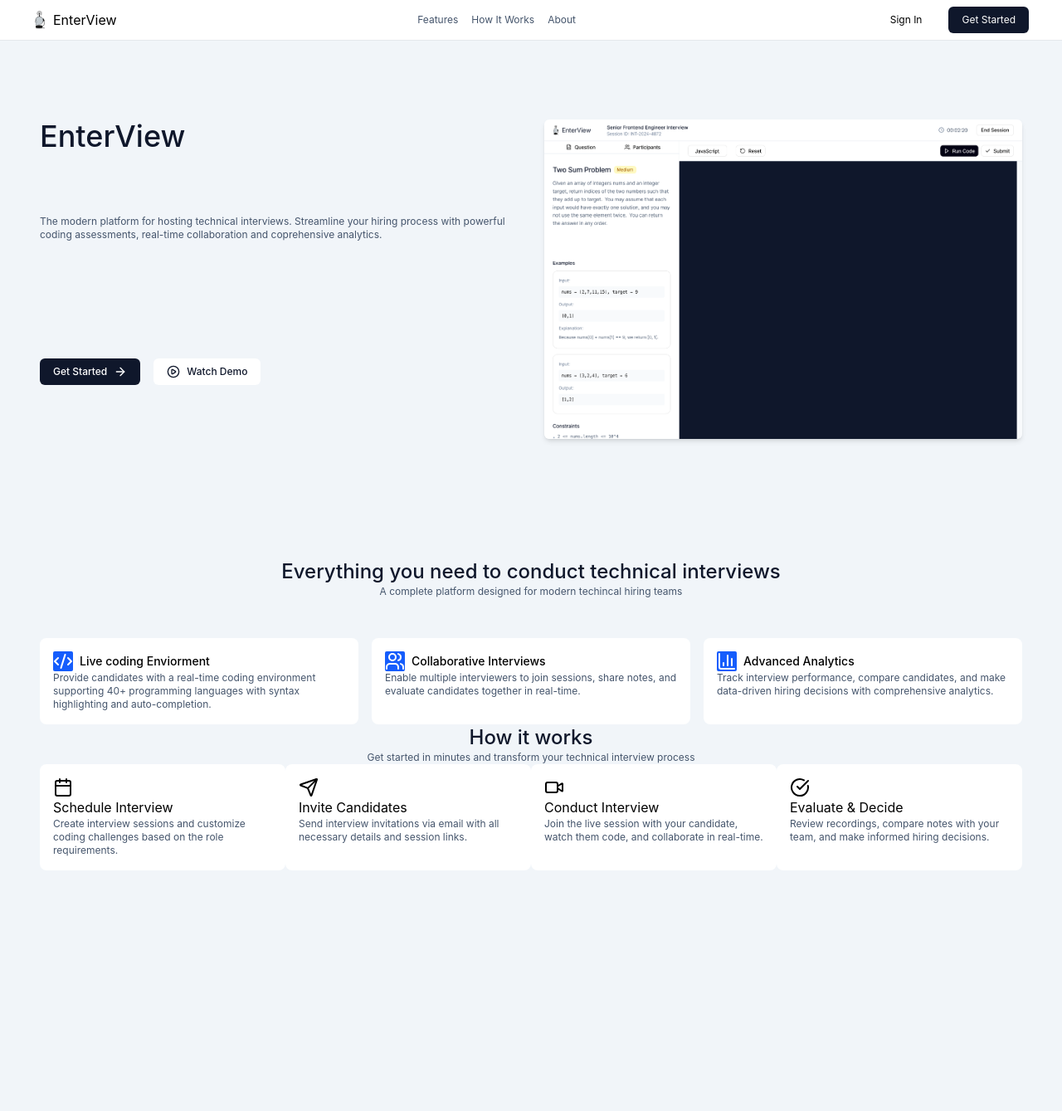
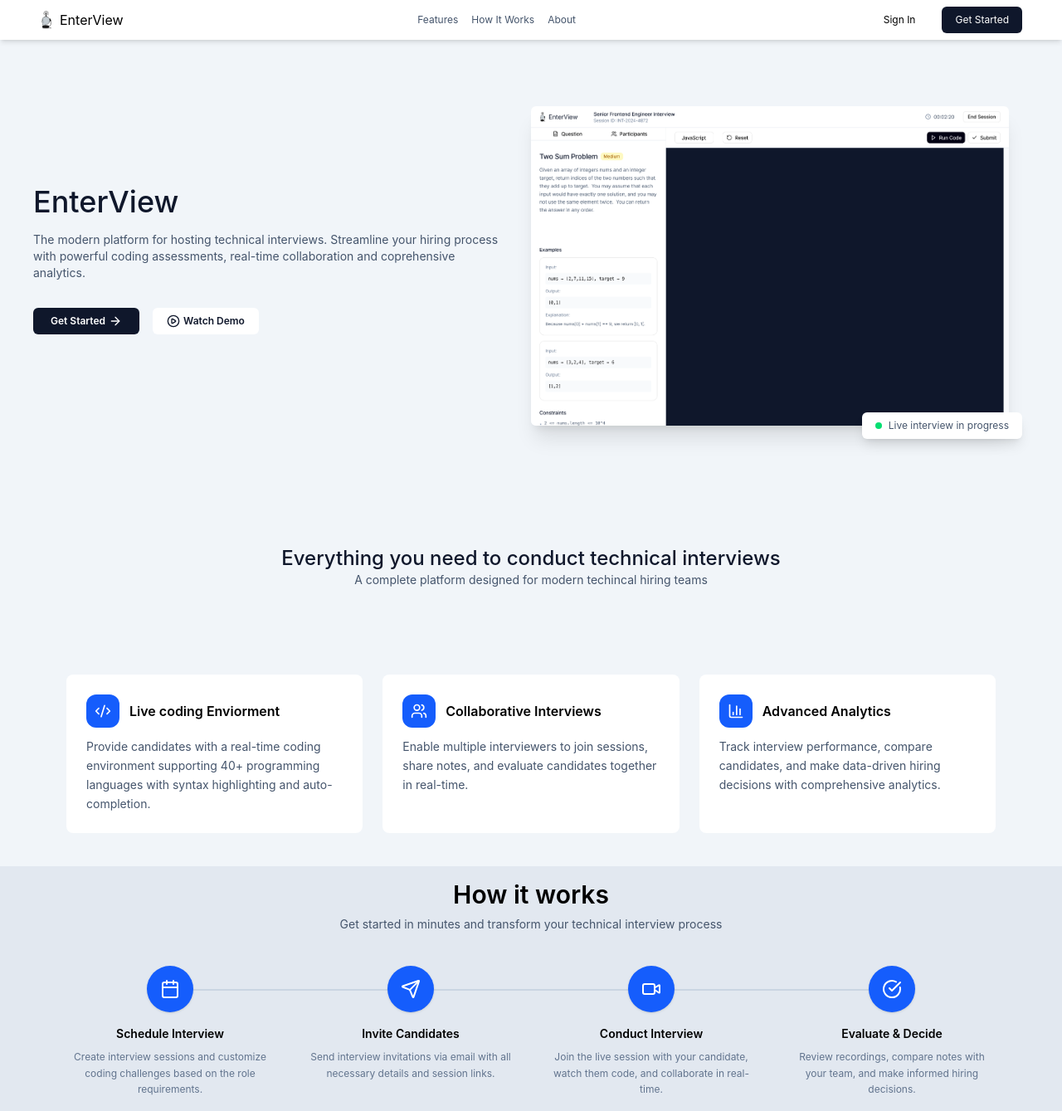
Before and after one commit to igrimzyi/Interviewer, a React (Vite) app in the folder apps/web/: page / in a window 1280 px wide. Shown: the whole page at 83% size. Before the commit the page ends 1049 px from the top, so only its background shows below. Built offline with nearby package versions, Linux system fonts and the light colour scheme.

Commit message:
Add initial landing page layout matching the reference

```diff
--- a/apps/web/src/App.tsx
+++ b/apps/web/src/App.tsx
@@ -5,7 +5,7 @@ import LandingPage from './pages/LandingPage.tsx'
 
 function App() {
   return (
-    <div className="min-h-screen">
+    <div className="min-h-screen w-full">
       <Routes>
         <Route path="/" element={<><Navbar/> <LandingPage /></>} />
         <Route path="/about" element={<div>About Page</div>} />
--- a/apps/web/src/components/Navbar.tsx
+++ b/apps/web/src/components/Navbar.tsx
@@ -1,29 +1,40 @@
 import { Link } from 'react-router-dom'
 import { buttonStyles } from '../styles/shared'
+import { Menu } from 'lucide-react'
+
+import { useState } from 'react'
 
 export default function Navbar() {
     {
+        const [open, setOpen] = useState(false);
+
         return (
-            <nav className="sticky top-0 flex bg-white shadow-2xs px-8 py-2">
-                <div className="flex justify-between items-center flex-wrap gap-4
-            max-w-300 mx-auto w-full">
+            <nav className="sticky top-0 flex flex-col shadow-md px-2 py-2 bg-white z-100 w-full">
+                <div className="flex  justify-between items-center flex-wrap gap-4 w-full sm:px-10">
 
                     {/*Lleft side: Logo and Title*/}
                     <div className="flex items-center gap-2">
                         <img className="w-4" src="/src/assets/logo.png" alt="EnterView Logo" />
                         <Link to="/"
-                        className="text-base">EnterView</Link>
+                            className="text-base">EnterView</Link>
                     </div>
 
-                    {/*Middle: Navigation Links*/}
-                    <div className="flex items-center gap-4 text-text-secondary text-xs">
+
+                    {/*Mobile Navigation button*/}
+                    <button className="sm:hidden mx-[8vw] px-2 py2 h-full bg-text-primary rounded box-border  cursor-pointer hover:opacity-90 transition-colors duration-300"
+                        onClick={() => setOpen(!open)}>
+                        <Menu className="text-white w-4" />
+                    </button>
+
+
+                    {/*Desktop Navigation*/}
+                    <div className="hidden sm:flex items-center gap-4 text-text-secondary text-xs">
                         <Link to="/features">Features</Link>
                         <Link to="/how-it-works">How It Works</Link>
                         <Link to="/about">About</Link>
                     </div>
 
-                    {/*Right side: Sign In and Get Started buttons*/}
-                    <div className="flex items-center gap-4">
+                    <div className=" hidden sm:flex items-center gap-4">
                         <Link to="/login"
                             className="text-xs px-4 py-2 hover:opacity-90 transition-colors duration-300">
                             Sign In</Link>
@@ -32,7 +43,20 @@ export default function Navbar() {
                             Get Started</Link>
                     </div>
                 </div>
+
+                {/*Mobile Navigation button */}
+                {open &&
+                    <div className="sm:hidden flex-col justify-between items-center py-2 ">
+                        <div className="grid grid-cols-1 place-items-center gap-4 text-text-secondary text-xs">
+                            <Link to="/features">Features</Link>
+                            <Link to="/how-it-works">How It Works</Link>
+                            <Link to="/about">About</Link>
+                            <Link to="/login">Sign In</Link>
+                            <Link to="/signup">Get Started</Link>
+                        </div>
+                    </div>}
             </nav>
+
         )
     }
 }
--- a/apps/web/src/pages/LandingPage.tsx
+++ b/apps/web/src/pages/LandingPage.tsx
@@ -1,11 +1,11 @@
 import { Link } from "react-router-dom"
-import { buttonStyles } from "../styles/shared"
 import { CodeXml, Users, ChartColumn, Calendar, Send, Video, CircleCheckBig, ArrowRight, CirclePlay, type LucideIcon } from "lucide-react"
 
 
 /*TODO:
--Style the top, middle and bottom container so it matches the screenshot
--Fix the links so it can scroll to the sections instead of a seperate webpage
+-Make ui and navbar responsive across various screens.
+-Make links move across sections of the page.
+-Fix padding and sizing of buttons for top, middle and bottom section.
 */
 
 
@@ -57,19 +57,24 @@ export default function LandingPage() {
             description: " Review recordings, compare notes with your team, and make informed hiring decisions."
         }
     ]
-    const subTextStyle = "text-text-secondary text-xs"
+    const subTextStyle = "text-text-secondary sm:text-sm"
 
     return (
-        <div className="grid grid-cols-1cols-1 items-center justify-center px-12">
+        <div className="grid grid-cols-1 place-content-center justify-center w-full">
 
             {/* {Top Section} */}
-            <div className="flex ">
-                <div className="grid grid-cols-2 py-24 gap-8">
-                    <div className="grid grid-cols-1 gap-2">
+            <section className="sm:px-10">
+
+                <div className="grid grid-cols-1 sm:grid-cols-2 items-center py-4 sm:py-8 md:py-16 lg:py-20">
+
+                    <div className="grid grid-cols-1 sm:pr-[2vw] ">
+
+                        <div className="">
                             <div>
-                            <h1 className="text-4xl font-medium text-text-primary"> EnterView</h1>
+                                <h1 className="text-2xl sm:text-3xl md:text-4xl font-medium text-text-primary"> EnterView</h1>
                             </div>
-                        <div className={`${subTextStyle}`}>
+
+                            <div className={`${subTextStyle} sm:py-2 md:py-4`}>
                                 <p>
                                     The modern platform for hosting technical interviews.
                                     Streamline your hiring process with powerful coding assessments,
@@ -78,25 +83,36 @@ export default function LandingPage() {
                             </div>
 
                             {/*Get Started and Watch demo buttons*/}
-                        <div className="flex items-center pr-8 py-8 gap-4">
-                            <Link className={`${buttonStyles} text-xs bg-text-primary text-white flex justify-center gap-2 font-medium`} to="/login">
-                                Get Started <ArrowRight className="w-4 h-4"/></Link>
-                            <Link className={`${buttonStyles} text-xs bg-white text-text-primary flex justify-center gap-2 font-medium`} to="/demo">
-                                <CirclePlay className="w-4 h-4"/>Watch Demo</Link>
-                        </div>
-                    </div>
-
-                    {/*Image container*/}
-                    <img className="rounded-md shadow-md" src="/src/assets/session.png" alt="EnterView Logo" />
+                            <div className="flex pr-48  py-4 gap-4">
+                                <Link className="text-xs bg-text-primary text-white  flex justify-center items-center gap-1 font-semibold rounded-md sm:w-32 sm:h-8 py-2 px-2 hover:opacity-90 transition-colors duration-300" to="/login">
+                                    Get Started <ArrowRight className="size-4" /></Link>
+                                <Link className="text-xs bg-white text-text-primary  flex justify-center items-center gap-1 font-semibold rounded-md sm:w-32 sm:h-8 py-2 px-2 hover:opacity-90 transition-colors duration-300" to="/demo">
+                                    <CirclePlay className="size-4" />Watch Demo</Link>
                             </div>
                         </div>
 
 
-            <div className="">
-                <div className="text-center px-48 py-12">
+
+
+                    </div>
+
+                    {/*Image container*/}
+                    <div className="relative sm:w-xl md:w-">
+                        <img className="rounded-md shadow-xl object-cover" src="/src/assets/session.png" alt="EnterView Logo" />
+                        <div className="absolute -bottom-4 -right-4 flex items-center rounded-md bg-white shadow-lg px-4 py-2 gap-2">
+                            <div className="w-2 h-2 bg-green-400 rounded-full"></div>
+                            <h3 className="text-text-secondary sm:text-xs">Live interview in progress</h3>
+                        </div>
+                    </div>
+                </div>
+
+            </section>
+
+
+            <div >
+                <div className="text-center sm:px-[20vw] sm:py-[5vw]">
                     <div>
-                        <h2 className="text-text-primary text-2xl font-medium">Everything you need to conduct technical interviews</h2>
-
+                        <h2 className="text-text-primary sm:text-2xl font-medium">Everything you need to conduct technical interviews</h2>
                     </div>
                     <p className={`${subTextStyle}`}>A complete platform designed for modern techincal hiring teams</p>
                 </div>
@@ -104,45 +120,61 @@ export default function LandingPage() {
             </div>
 
             {/* {Features Section} */}
-            <div className="">
-                <div className="grid grid-cols-3 gap-4">
+            <section>
+                <div className="mx-auto max-w-6xl px-4 py-10">
+                    <div className="grid sm:grid-cols-3 gap-6">
                         {features.map((feature) => {
                             const Icon = feature.icon;
                             return (
-                            <div className="p-4 rounded-lg bg-white shadowed-md" >
-                                <div className="flex items-center gap-2">
-                                    <div className="bg-primary rounded-xs"><Icon className="text-white"/></div>
-                                    <h3 className="text-sm font-medium">{feature.title}</h3>
+                                <div key={feature.title} className="sm:p-6 rounded-lg bg-white shadowed-md" >
+
+                                    <div className="flex items-center gap-3">
+                                        <div className="sm:h-10 sm:w-10 flex items-center justify-center bg-primary rounded-xl">
+                                            <Icon className="h-5 w-5 text-white " />
+                                        </div>
+                                        <h3 className="text-base font-semibold">{feature.title}</h3>
                                     </div>
 
-                                <p className={`${subTextStyle}`}>{feature.description}</p>
+                                    <p className="mt-3 text-sm leading-relaxed text-text-secondary">{feature.description}</p>
                                 </div>)
                         })}
                     </div>
 
                 </div>
+            </section>
+
 
             {/*How it works Section*/}
-            <div className="">
-                <div className=" text-center">
-                    <h2 className="text-text-primary text-2xl font-medium">How it works</h2>
-                    <p className={`${subTextStyle}`}>Get started in minutes and transform your technical interview process</p>
-                </div>
+            <section id="how-it-works" className="bg-border py-4 w-full">
+                <div className="mx-auto max-w-6xl px-4">
+                    <h2 className="text-center sm:text-3xl font-semibold">
+                        How it works
+                    </h2>
+                    <p className={`${subTextStyle} mt-2 text-center`}>Get started in minutes and transform your technical interview process</p>
+
+                    <div className="relative mt-10">
+                        {/*Line behind icons*/}
+                        <div className="absolute left-25 top-7 hidden h-0.5  bg-slate-300 w-4xl shadow-2xl sm:block" />
 
                         {/*Steps Section*/}
-                <div className="grid grid-cols-4">
+                        <div className="grid sm:grid-cols-4 gap-10">
                             {steps.map((step) => {
                                 const Icon = step.icon
                                 return (
-                            <div className="p-4 rounded-lg bg-white shadowed-md">
-                                <h1><Icon /></h1>
-                                <h2>{step.title}</h2>
-                                <p className={`${subTextStyle}`}>{step.description}</p>
+                                    <div className="flex flex-col items-center text-center">
+                                        <div className="relative z-10 flex h-14 w-14 items-center justify-center rounded-full bg-primary shadow-sm">
+                                            <Icon className="text-white h-6 w-6" />
+                                        </div>
+                                        <h3 className="mt-4 text-sm font-semibold">{step.title}</h3>
+                                        <p className="mt-2 max-w-[18rem] text-xs leading-relaxed text-slate-500">{step.description}</p>
                                     </div>)
                             })}
                         </div>
+                    </div>
+                </div>
+            </section>
 
-            </div>
+
         </div>
     )
 }
```
Lines whose indentation alone changed are shown as unchanged.
